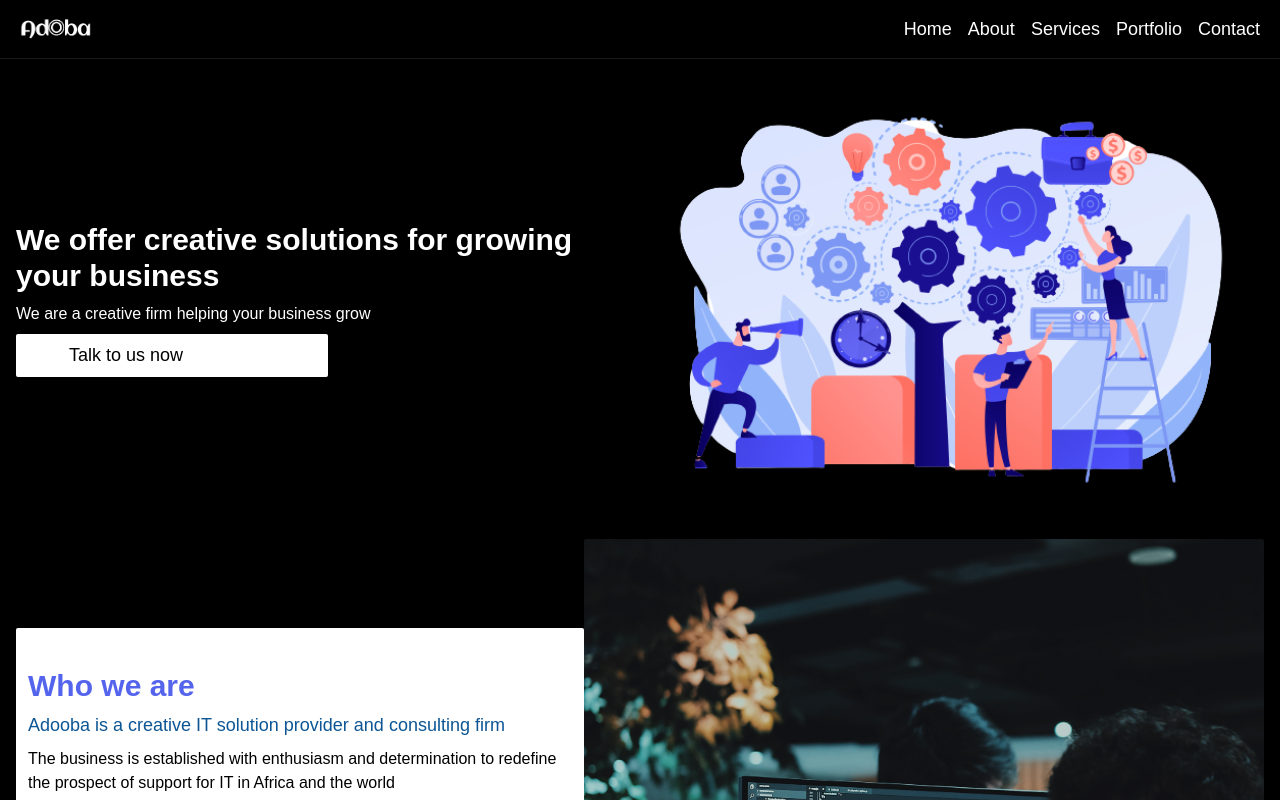
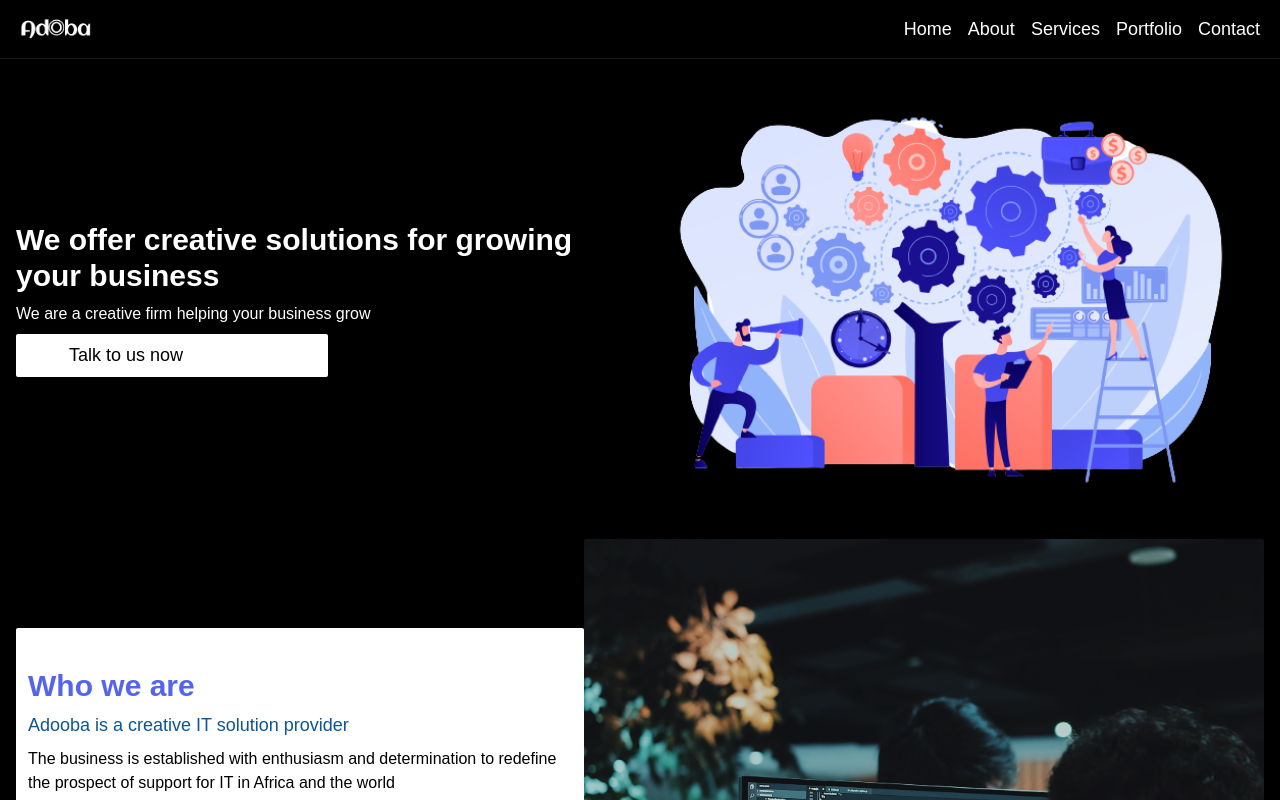
Before and after one commit to jeronasiedu/nick, a React (Vite) app: page / in a window 1280 px wide. Shown: the top 800 px of the page. Built offline with nearby package versions, Linux system fonts and the light colour scheme; some icons are missing.

Commit message:
changed some texts

```diff
--- a/src/components/About.jsx
+++ b/src/components/About.jsx
@@ -87,7 +87,7 @@ const About = () => {
           as={motion.p}
           variants={childVariant}
         >
-          Adooba is a creative IT solution provider and consulting firm
+          Adooba is a creative IT solution provider
         </Text>
         <Text color="#000" as={motion.p} variants={childVariant}>
           The business is established with enthusiasm and determination to
```
